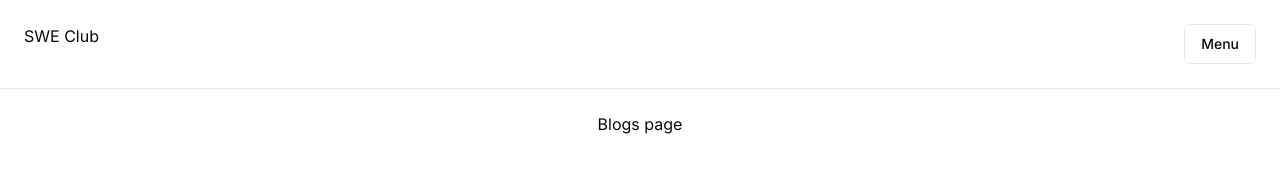
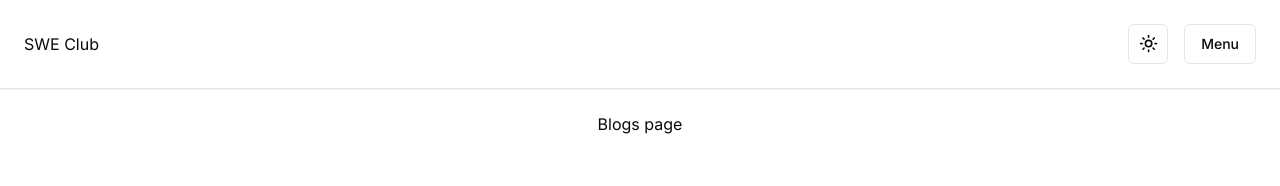
Before and after one commit to SWC-Software-Engineering-Club/SWE-Club-Website, a Next.js app: page /blogs in a window 1280 px wide. Shown: the top 186 px of the page. Built offline with nearby package versions, Linux system fonts and the light colour scheme.

Commit message:
added dark mode toggle

```diff
--- a/app/layout.tsx
+++ b/app/layout.tsx
@@ -1,28 +1,36 @@
-import type { Metadata } from 'next'
-import { Inter } from 'next/font/google'
-import './globals.css'
-import Navbar from '@/components/nav'
+import type { Metadata } from "next";
+import { Inter } from "next/font/google";
+import "./globals.css";
+import Navbar from "@/components/nav";
+import { ThemeProvider } from "@/components/theme-provider";
 
-const inter = Inter({ subsets: ['latin'] })
+const inter = Inter({ subsets: ["latin"] });
 
 export const metadata: Metadata = {
-  title: 'SWC Software Engineering Club',
-  description: 'The page for Southwestern College\'s Software Engineering Club',
-}
+  title: "SWC Software Engineering Club",
+  description: "The page for Southwestern College's Software Engineering Club",
+};
 
 export default function RootLayout({
   children,
 }: {
-  children: React.ReactNode
+  children: React.ReactNode;
 }) {
   return (
     <html lang="en">
       <body className={inter.className}>
-        <main className='max-w-10xl mx-auto'>
-          <Navbar />
-          {children}
-        </main>
+        <ThemeProvider
+          attribute="class"
+          defaultTheme="system"
+          enableSystem
+          disableTransitionOnChange
+        >
+          <main className="max-w-10xl mx-auto">
+            <Navbar />
+            {children}
+          </main>
+        </ThemeProvider>
       </body>
     </html>
-  )
+  );
 }
--- a/components/nav.tsx
+++ b/components/nav.tsx
@@ -1,3 +1,5 @@
+"use client"
+
 import { Button } from "@/components/ui/button";
 import {
   DropdownMenu,
@@ -7,24 +9,45 @@ import {
   DropdownMenuTrigger,
 } from "@/components/ui/dropdown-menu";
 import Link from "next/link";
+import { useTheme } from "next-themes";
+import { ModeToggle } from "./ui/mode-toggle";
+
+
 
 const Navbar = () => {
+  const { theme, setTheme } = useTheme();
+
+  const toggleTheme = () => {
+    setTheme(theme === "dark" ? "light" : "dark");
+  };
+
   return (
-    <nav className="w-full p-6 flex fixed justify-between border-b shadow-sm">
+    <nav className="w-full p-6 flex fixed justify-between items-center border-b shadow-sm">
       <div>SWE Club</div>
+      <div className="flex items-center gap-4">
+        <ModeToggle />
         <DropdownMenu>
           <DropdownMenuTrigger asChild>
             <Button variant="outline">Menu</Button>
           </DropdownMenuTrigger>
-        <DropdownMenuContent className="w-56 ">
+          <DropdownMenuContent className="w-56">
             <DropdownMenuGroup>
-          <DropdownMenuItem><Link href="/">Home</Link></DropdownMenuItem>
-            <DropdownMenuItem><Link href="/club-directory">Club Directory</Link></DropdownMenuItem>
-            <DropdownMenuItem><Link href="/signup">Signup</Link></DropdownMenuItem>
-            <DropdownMenuItem><Link href="/blogs">Blogs</Link></DropdownMenuItem>
+              <DropdownMenuItem>
+                <Link href="/">Home</Link>
+              </DropdownMenuItem>
+              <DropdownMenuItem>
+                <Link href="/club-directory">Club Directory</Link>
+              </DropdownMenuItem>
+              <DropdownMenuItem>
+                <Link href="/signup">Signup</Link>
+              </DropdownMenuItem>
+              <DropdownMenuItem>
+                <Link href="/blogs">Blogs</Link>
+              </DropdownMenuItem>
             </DropdownMenuGroup>
           </DropdownMenuContent>
         </DropdownMenu>
+      </div>
     </nav>
   );
 };
--- /dev/null
+++ b/components/theme-provider.tsx
@@ -0,0 +1,9 @@
+"use client"
+
+import * as React from "react"
+import { ThemeProvider as NextThemesProvider } from "next-themes"
+import { type ThemeProviderProps } from "next-themes/dist/types"
+
+export function ThemeProvider({ children, ...props }: ThemeProviderProps) {
+  return <NextThemesProvider {...props}>{children}</NextThemesProvider>
+}
--- /dev/null
+++ b/components/ui/mode-toggle.tsx
@@ -0,0 +1,40 @@
+"use client"
+
+import * as React from "react"
+import { Moon, Sun } from "lucide-react"
+import { useTheme } from "next-themes"
+
+import { Button } from "@/components/ui/button"
+import {
+  DropdownMenu,
+  DropdownMenuContent,
+  DropdownMenuItem,
+  DropdownMenuTrigger,
+} from "@/components/ui/dropdown-menu"
+
+export function ModeToggle() {
+  const { setTheme } = useTheme()
+
+  return (
+    <DropdownMenu>
+      <DropdownMenuTrigger asChild>
+        <Button variant="outline" size="icon">
+          <Sun className="h-[1.2rem] w-[1.2rem] rotate-0 scale-100 transition-all dark:-rotate-90 dark:scale-0" />
+          <Moon className="absolute h-[1.2rem] w-[1.2rem] rotate-90 scale-0 transition-all dark:rotate-0 dark:scale-100" />
+          <span className="sr-only">Toggle theme</span>
+        </Button>
+      </DropdownMenuTrigger>
+      <DropdownMenuContent align="end">
+        <DropdownMenuItem onClick={() => setTheme("light")}>
+          Light
+        </DropdownMenuItem>
+        <DropdownMenuItem onClick={() => setTheme("dark")}>
+          Dark
+        </DropdownMenuItem>
+        <DropdownMenuItem onClick={() => setTheme("system")}>
+          System
+        </DropdownMenuItem>
+      </DropdownMenuContent>
+    </DropdownMenu>
+  )
+}
--- /dev/null
+++ b/components/ui/switch.tsx
@@ -0,0 +1,29 @@
+"use client"
+
+import * as React from "react"
+import * as SwitchPrimitives from "@radix-ui/react-switch"
+
+import { cn } from "@/lib/utils"
+
+const Switch = React.forwardRef<
+  React.ElementRef<typeof SwitchPrimitives.Root>,
+  React.ComponentPropsWithoutRef<typeof SwitchPrimitives.Root>
+>(({ className, ...props }, ref) => (
+  <SwitchPrimitives.Root
+    className={cn(
+      "peer inline-flex h-6 w-11 shrink-0 cursor-pointer items-center rounded-full border-2 border-transparent transition-colors focus-visible:outline-none focus-visible:ring-2 focus-visible:ring-ring focus-visible:ring-offset-2 focus-visible:ring-offset-background disabled:cursor-not-allowed disabled:opacity-50 data-[state=checked]:bg-primary data-[state=unchecked]:bg-input",
+      className
+    )}
+    {...props}
+    ref={ref}
+  >
+    <SwitchPrimitives.Thumb
+      className={cn(
+        "pointer-events-none block h-5 w-5 rounded-full bg-background shadow-lg ring-0 transition-transform data-[state=checked]:translate-x-5 data-[state=unchecked]:translate-x-0"
+      )}
+    />
+  </SwitchPrimitives.Root>
+))
+Switch.displayName = SwitchPrimitives.Root.displayName
+
+export { Switch }
--- a/package.json
+++ b/package.json
@@ -11,10 +11,12 @@
   "dependencies": {
     "@radix-ui/react-dropdown-menu": "^2.0.6",
     "@radix-ui/react-slot": "^1.0.2",
+    "@radix-ui/react-switch": "^1.0.3",
     "class-variance-authority": "^0.7.0",
     "clsx": "^2.1.0",
     "lucide-react": "^0.307.0",
     "next": "14.0.4",
+    "next-themes": "^0.2.1",
     "react": "^18",
     "react-dom": "^18",
     "tailwind-merge": "^2.2.0",
```
Also changed, not shown: 1 other file (tests, documents, lock files or other folders). Lines whose indentation alone changed are shown as unchanged.
